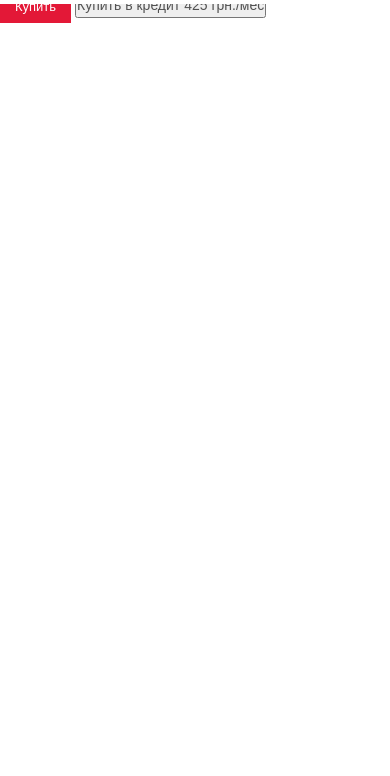
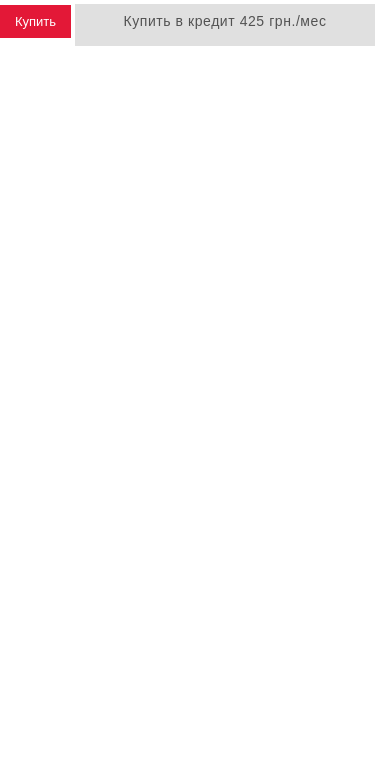
Before and after one commit to yaroslavromanyuk/minimo, a plain HTML site: page index.html in a window 390 px wide. Shown: the part 68-844 px from the top of the page. Drawn offline with Linux system fonts and the light colour scheme.

Commit message:
Update index.html

```diff
--- a/index.html
+++ b/index.html
@@ -56,7 +56,7 @@
 
                 <div class="add-to-cart">
         <div class="add-to-cart-buttons">
-            <button type="button" title="Купить" class="button btn-cart" onclick="productAddToCartForm.submit(this)">Купить</button>
+            <button type="button" title="Купить" class="button btn-cart" >Купить</button>
             <div id="config-error" style="display: none">
                 <label><label></label></label>
                 <div class="choose-text-error">Пожалуйста, выберите </div>
@@ -64,7 +64,22 @@
             </div>
 
 
-<button type="button" class="credit mobile-credit-popup" onclick="return '//dev.allo.ua/checkout/cart/add/uenc/aHR0cHM6Ly9kZXYuYWxsby51YS9ydS9wcm9kdWN0cy9tb2JpbGUvc2Ftc3VuZy1nYWxheHktczktcGx1cy0yMDE4LTY0Z2ItYmxhY2suaHRtbA,,/product/531084/form_key/sgppjfjPVuENPzhn/type/credit/';" name="credit-button_531084">
+<button type="button" class="credit mobile-credit-popup" name="credit-button_531084" style="  margin-top: 40px;
+    width: 300px;
+    border: none;
+    font-weight: normal;
+    margin-top: 8px;
+    padding: 13px 0 14px 0;
+    color: #525252;
+    background-color: #e0e0e0;
+    text-transform: none;
+    font-size: 14px;
+    letter-spacing: .04em;
+    -webkit-appearance: button;
+    cursor: pointer;
+    touch-action: manipulation;
+    align-items: flex-start;
+    text-align: center;">
     Купить в кредит    425    грн./мес
 </button>
 
```
